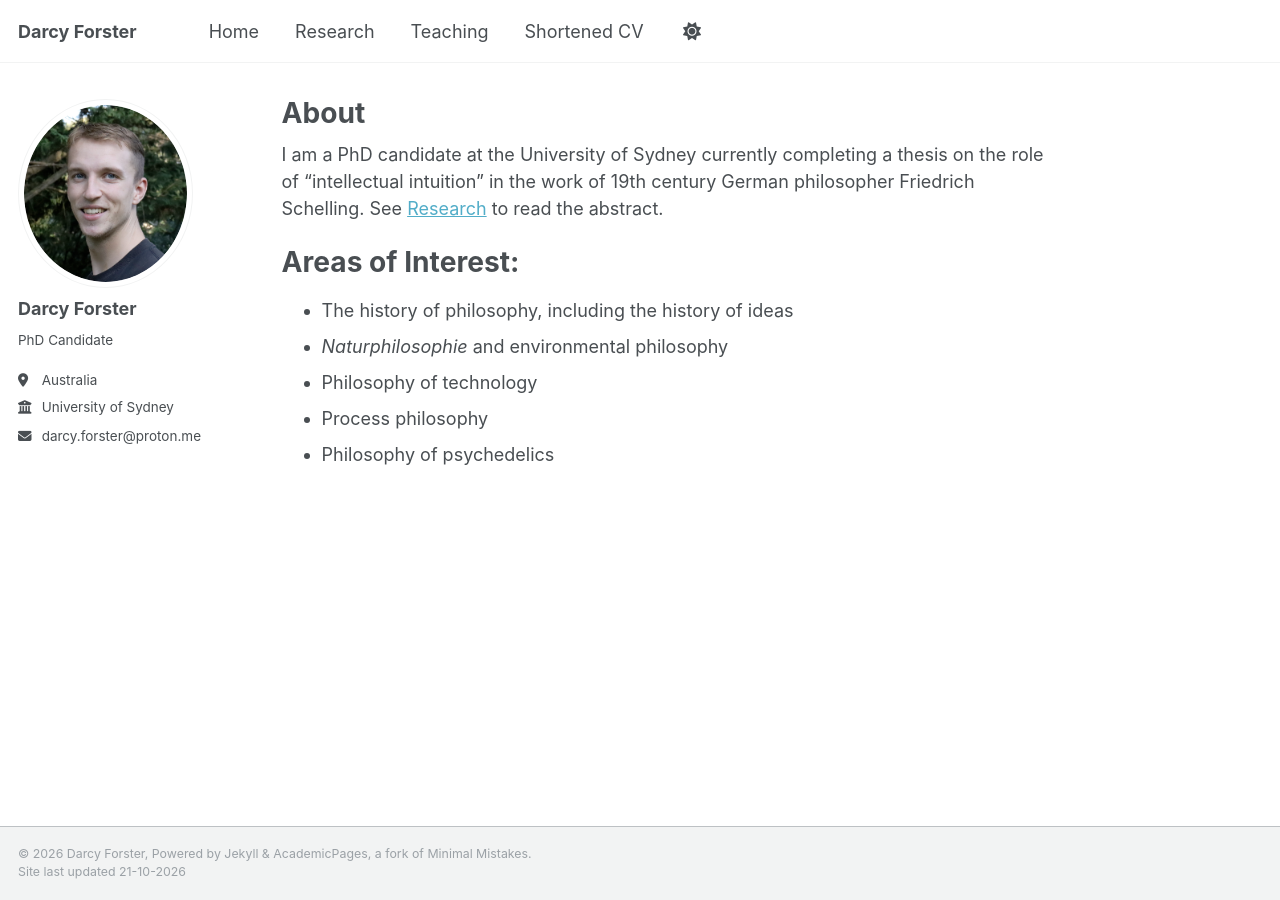
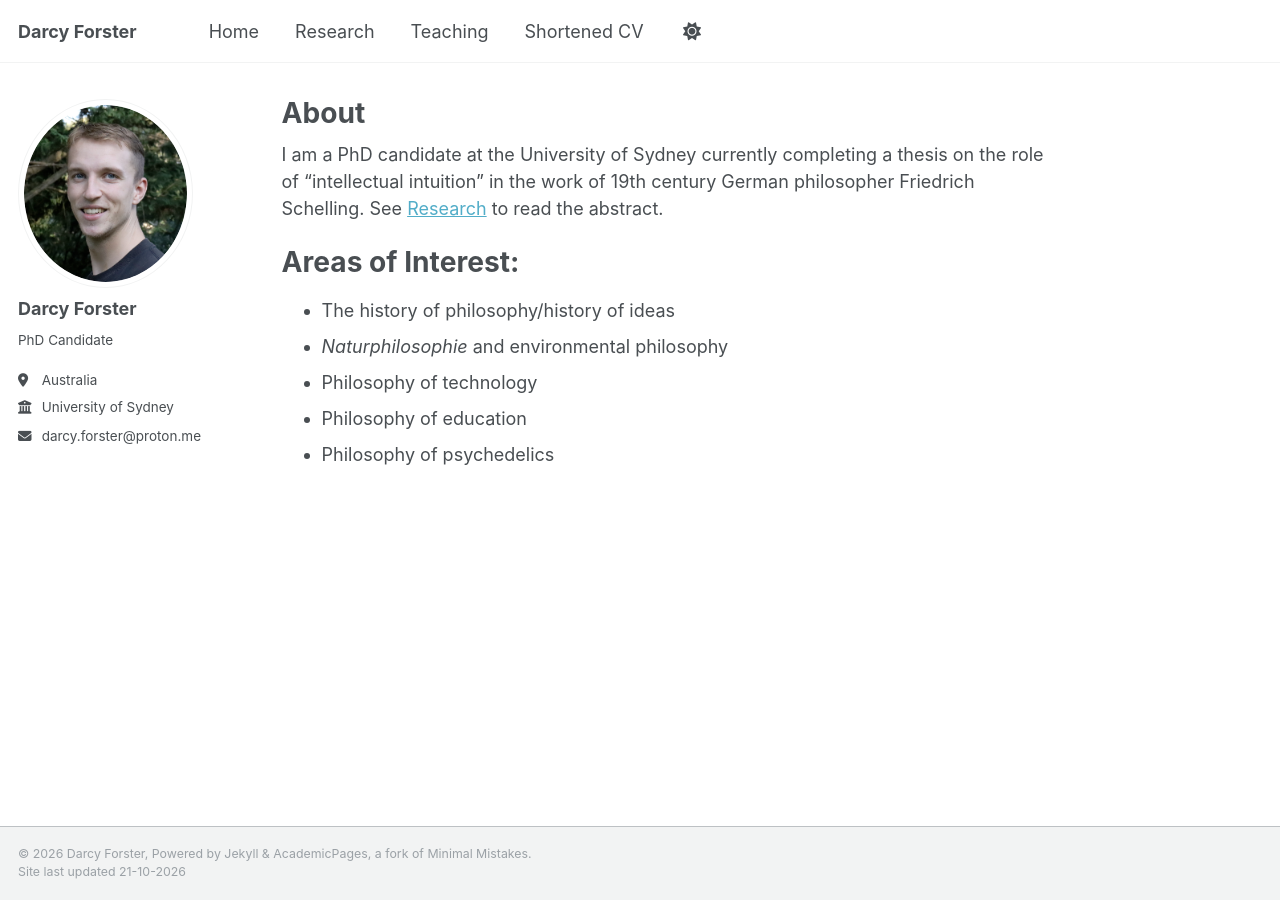
Before and after one commit to darcyforster/academic-pages, a Jekyll site: the page built from _pages/about.md, in a window 1280 px wide. Built offline with Jekyll 4.4.1, drawn with Linux system fonts in a browser that asks for light colours.

Commit message:
Update about.md

```diff
--- a/_pages/about.md
+++ b/_pages/about.md
@@ -10,8 +10,8 @@ I am a PhD candidate at the University of Sydney currently completing a thesis o
 
 Areas of Interest:
 ======
-* The history of philosophy, including the history of ideas
+* The history of philosophy/history of ideas
 * *Naturphilosophie* and environmental philosophy
 * Philosophy of technology
-* Process philosophy
+* Philosophy of education
 * Philosophy of psychedelics
```
